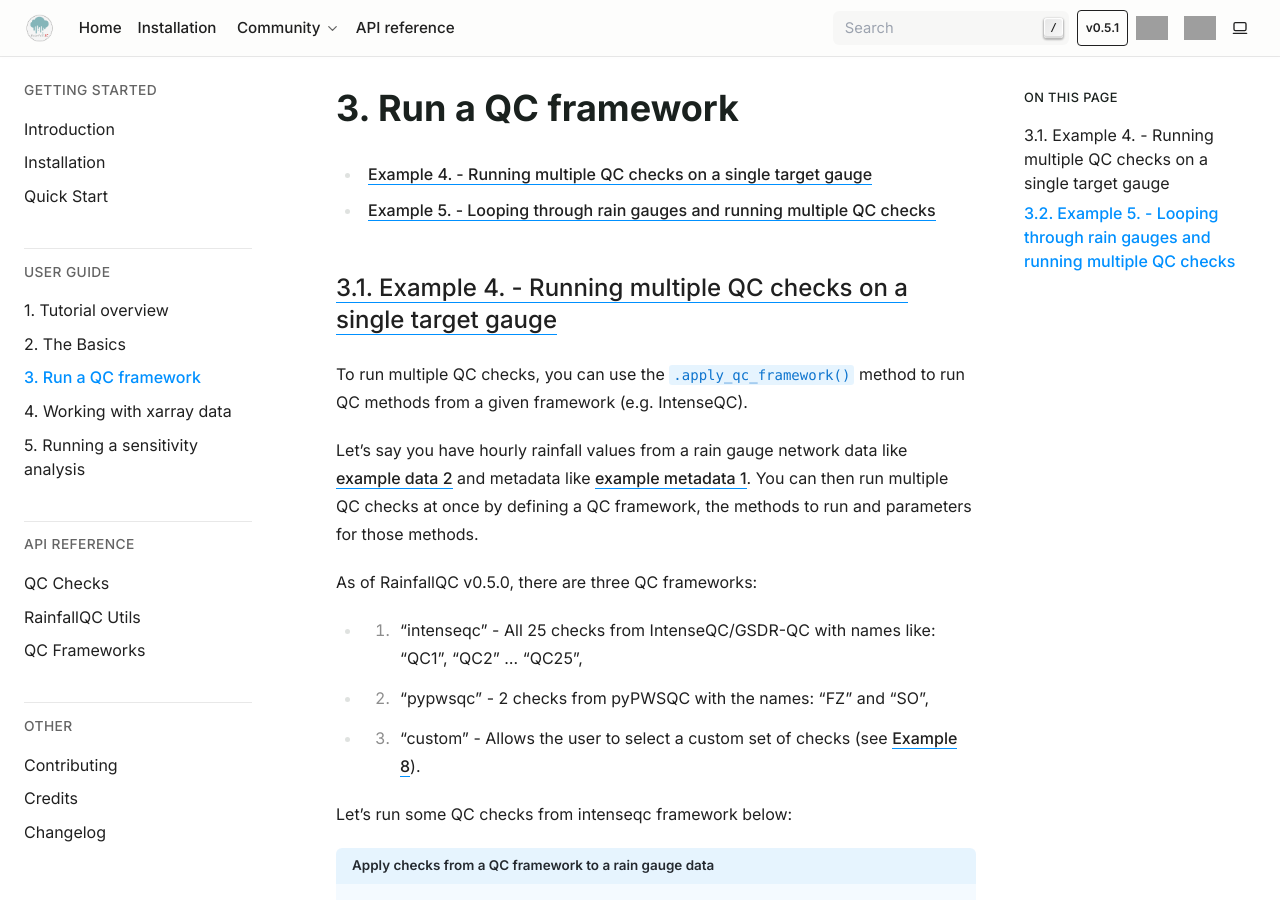
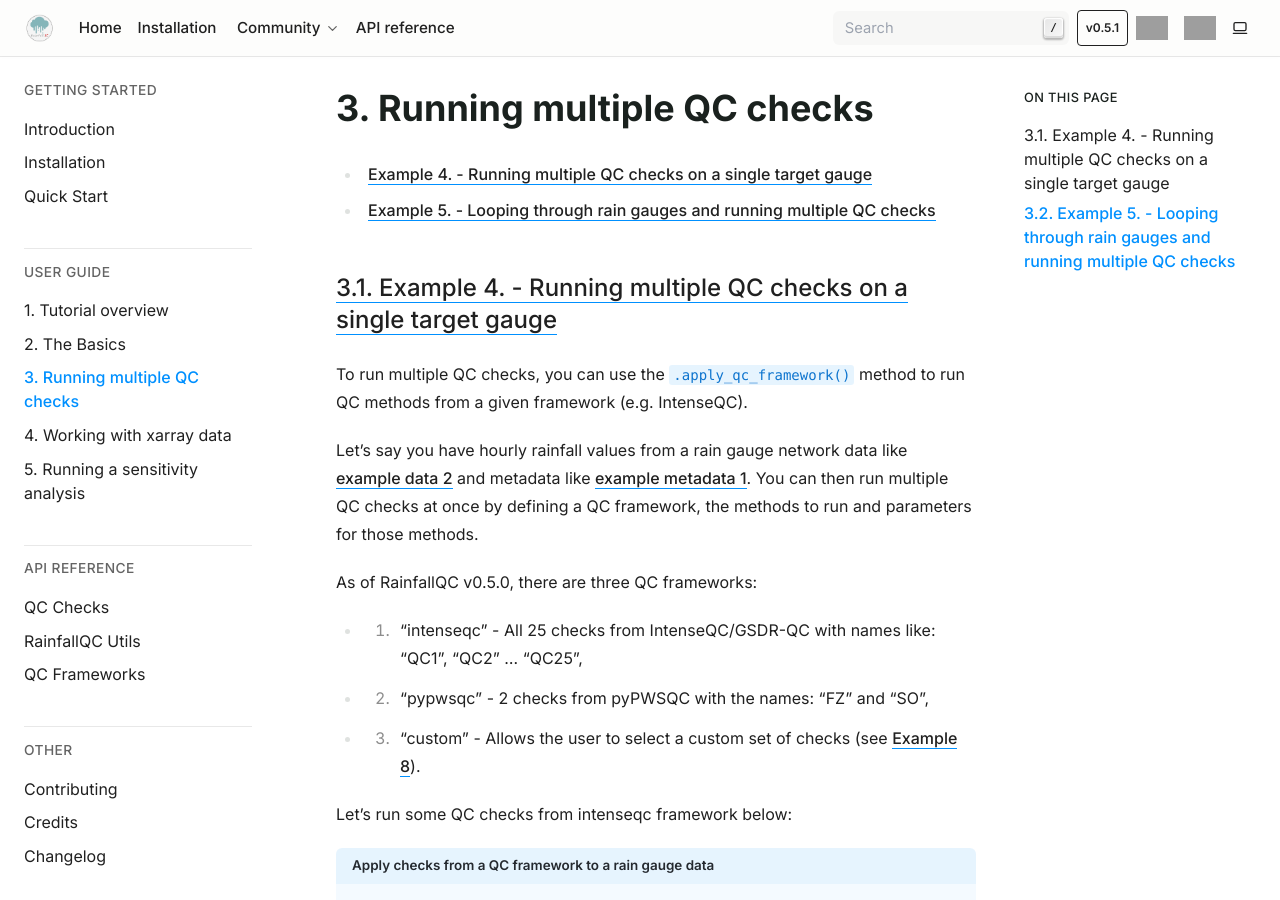
Before and after one commit to NERC-CEH/RainfallQC, a Sphinx documentation site: the page built from docs/source/tutorials/running_multiple_qc_checks.rst, in a window 1280 px wide and 900 px high. Built offline with Sphinx 7.4.7, drawn with Linux system fonts in a browser that asks for light colours; grey boxes are pictures that could not be loaded.

Commit message:
rename docs tabs

```diff
--- a/docs/source/index.rst
+++ b/docs/source/index.rst
@@ -128,8 +128,8 @@
    :numbered:
 
    tutorials/overview
-   tutorials/run_qc_checks
-   tutorials/run_a_qc_framework
+   tutorials/the_basics
+   tutorials/running_multiple_qc_checks
    tutorials/working_with_xarray
    tutorials/run_a_sensitivity_analysis
 
--- a/docs/source/tutorials/run_a_qc_framework.rst
+++ b/docs/source/tutorials/running_multiple_qc_checks.rst
@@ -1,6 +1,6 @@
-==================
-Run a QC framework
-==================
+==========================
+Running multiple QC checks
+==========================
 
 .. contents::
    :local:
```
Also changed, not shown: docs/source/tutorials/the_basics.rst (renamed from docs/source/tutorials/run_qc_checks.rst).
